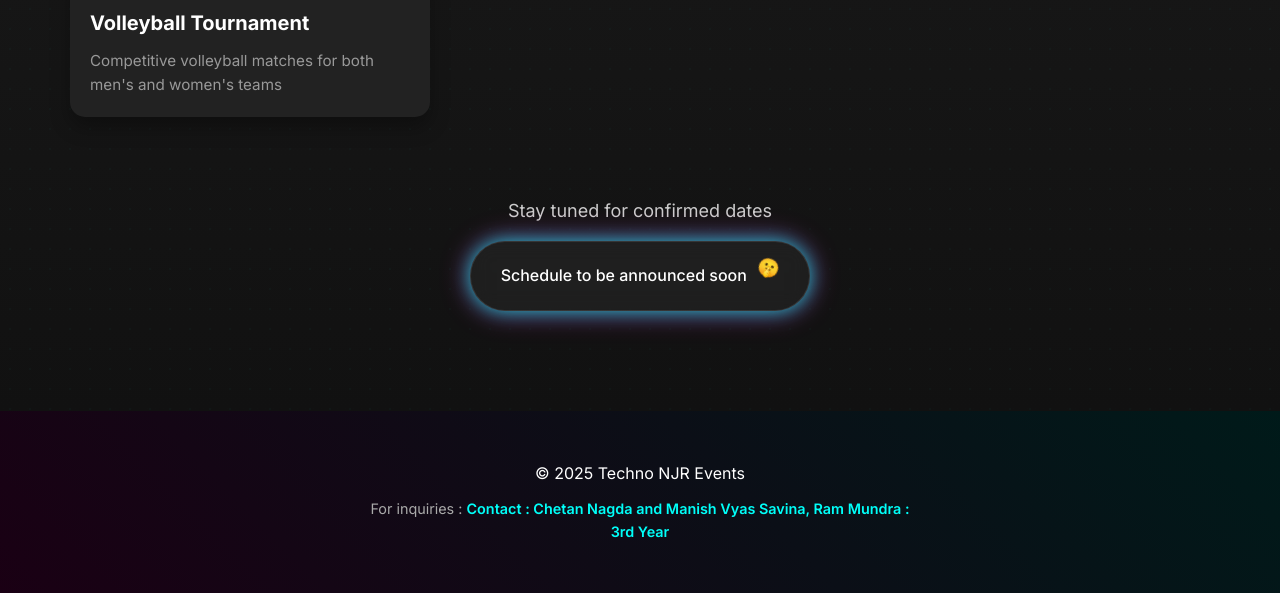
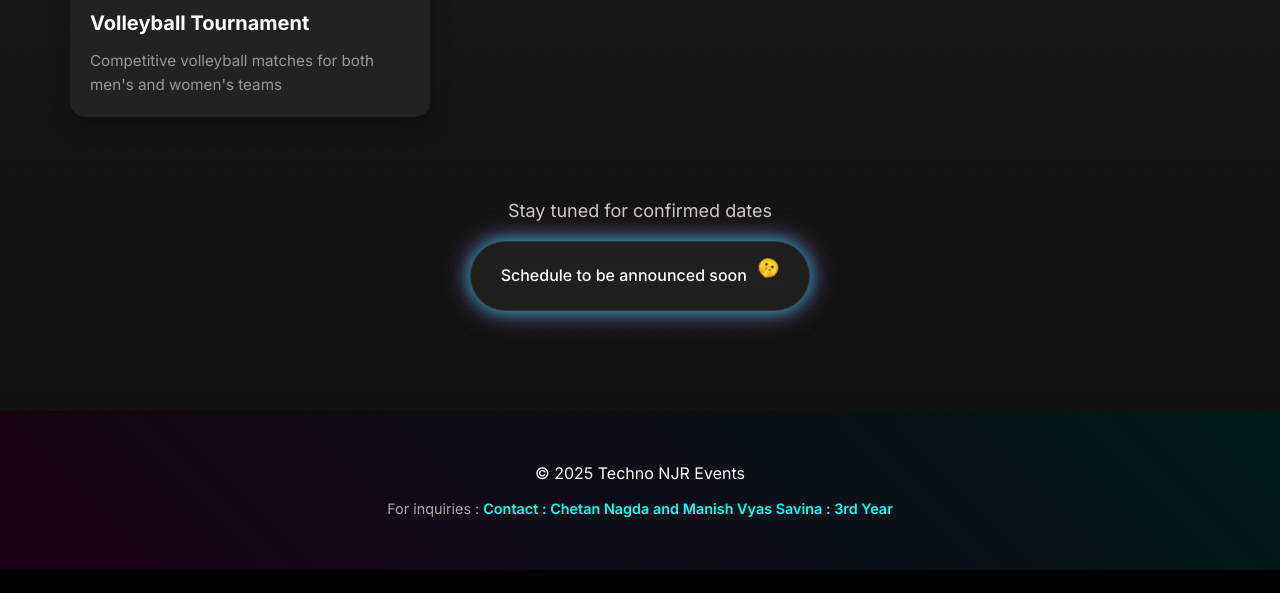
Before and after one commit to chetannagda/fresher-s-party, a plain HTML site: page index.html in a window 1280 px wide. Shown: the part 2884-3477 px from the top of the page. After the commit the page ends 3454 px from the top, so only its background shows below. Drawn offline with Linux system fonts and the light colour scheme.

Commit message:
Update index.html

```diff
--- a/index.html
+++ b/index.html
@@ -1536,7 +1536,7 @@
   <footer>
     <div class="footer-content">
       <p>© 2025 Techno NJR Events</p>
-      <p class="footer-contact">For inquiries : <b>Contact : Chetan Nagda and Manish Vyas Savina, Ram Mundra : 3rd Year</b></p>
+      <p class="footer-contact">For inquiries : <b>Contact : Chetan Nagda and Manish Vyas Savina : 3rd Year</b></p>
     </div>
   </footer>
 
```
